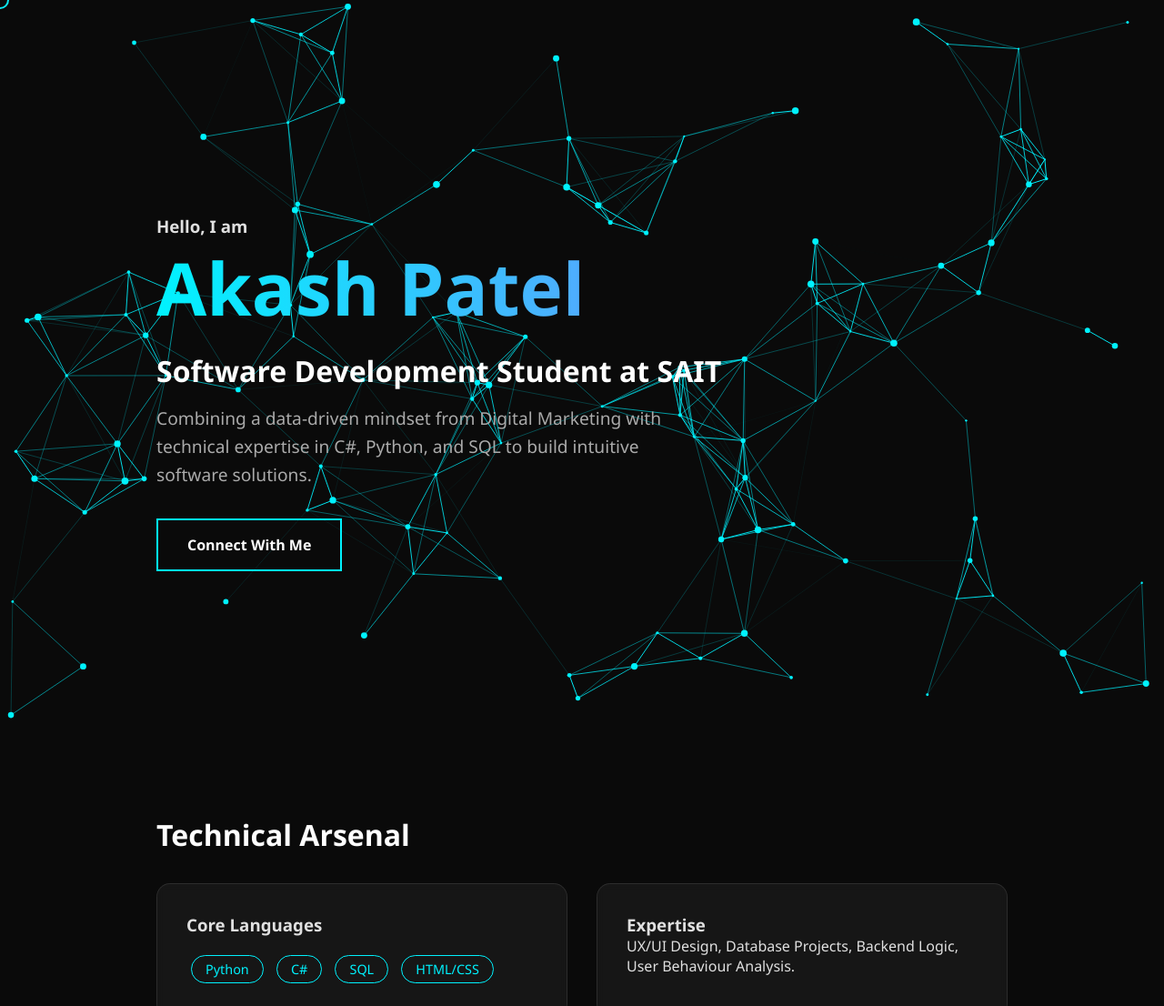
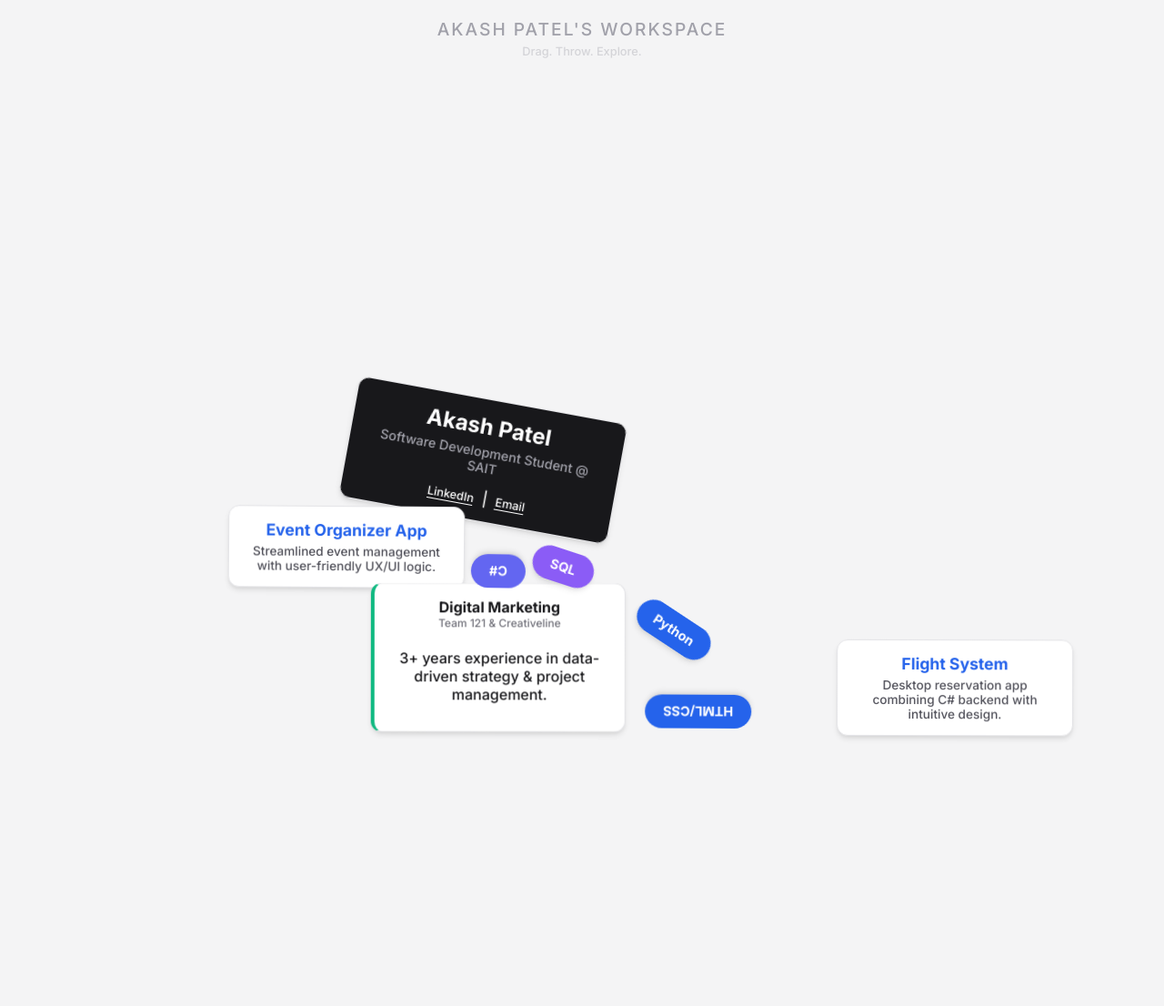
Before and after one commit to Akash-2911/MyPortfolio, a plain HTML site: page index.html in a window 1280 px wide. Shown: the top 1106 px of the page at 91% size. After the commit the page ends 809 px from the top, so only its background shows below. Drawn offline with nearby package versions, Linux system fonts and the light colour scheme.

Commit message:
Update index.html

```diff
--- a/index.html
+++ b/index.html
@@ -2,401 +2,299 @@
 <html lang="en">
 <head>
     <meta charset="UTF-8">
-    <meta name="viewport" content="width=device-width, initial-scale=1.0">
-    <title>Akash Patel | Interactive Portfolio</title>
+    <meta name="viewport" content="width=device-width, initial-scale=1.0, user-scalable=no">
+    <title>Akash Patel | Creative Developer</title>
+    <script src="https://cdnjs.cloudflare.com/ajax/libs/matter-js/0.19.0/matter.min.js"></script>
+
     <style>
-        :root {
-            --primary: #00f2fe;
-            --secondary: #4facfe;
-            --bg: #0a0a0a;
-            --text: #e0e0e0;
-            --card-bg: rgba(255, 255, 255, 0.05);
+        @import url('https://fonts.googleapis.com/css2?family=Inter:wght@300;500;700&display=swap');
+
+        * {
+            box-sizing: border-box;
+            -webkit-tap-highlight-color: transparent;
         }
 
-        * { margin: 0; padding: 0; box-sizing: border-box; cursor: none; /* Custom cursor */ }
-
         body {
-            font-family: 'Segoe UI', Tahoma, Geneva, Verdana, sans-serif;
-            background-color: var(--bg);
-            color: var(--text);
-            overflow-x: hidden;
+            margin: 0;
+            padding: 0;
+            width: 100vw;
+            height: 100vh;
+            overflow: hidden; /* Prevent scrolling, the content is the playground */
+            background-color: #f4f4f5;
+            font-family: 'Inter', sans-serif;
+            color: #18181b;
+            touch-action: none; /* Important for mobile dragging */
         }
 
-        /* Custom Cursor */
-        #cursor {
-            position: fixed;
-            width: 20px;
-            height: 20px;
-            border: 2px solid var(--primary);
-            border-radius: 50%;
+        /* The Instruction Text overlay */
+        #ui-layer {
+            position: absolute;
+            top: 20px;
+            left: 0;
+            width: 100%;
+            text-align: center;
             pointer-events: none;
-            transform: translate(-50%, -50%);
-            transition: width 0.2s, height 0.2s;
-            z-index: 9999;
-            mix-blend-mode: difference;
+            z-index: 0;
         }
 
-        #cursor.hovered {
-            width: 50px;
-            height: 50px;
-            background-color: rgba(0, 242, 254, 0.2);
-            border-color: var(--secondary);
+        h1 {
+            font-size: 1.2rem;
+            font-weight: 500;
+            color: #a1a1aa;
+            margin: 0;
+            text-transform: uppercase;
+            letter-spacing: 2px;
         }
 
-        /* Interactive Background Canvas */
-        canvas {
-            position: fixed;
+        /* Common Physics Item Style */
+        .physics-item {
+            position: absolute;
             top: 0;
             left: 0;
-            width: 100%;
-            height: 100%;
-            z-index: -1;
-        }
-
-        /* Container */
-        .container {
-            max-width: 1000px;
-            margin: 0 auto;
-            padding: 2rem;
-            position: relative;
-            z-index: 1;
-        }
-
-        header {
-            height: 100vh;
             display: flex;
             flex-direction: column;
             justify-content: center;
-            align-items: flex-start;
+            align-items: center;
+            text-align: center;
+            background: white;
+            box-shadow: 0 4px 6px -1px rgba(0, 0, 0, 0.1), 0 2px 4px -1px rgba(0, 0, 0, 0.06);
+            border: 1px solid #e4e4e7;
+            border-radius: 12px;
+            padding: 15px;
+            user-select: none;
+            will-change: transform;
+            cursor: grab;
+            transform-origin: center center;
         }
 
-        h1 {
-            font-size: 5rem;
-            background: linear-gradient(to right, var(--primary), var(--secondary));
-            -webkit-background-clip: text;
-            -webkit-text-fill-color: transparent;
-            margin-bottom: 1rem;
+        .physics-item:active {
+            cursor: grabbing;
+            box-shadow: 0 20px 25px -5px rgba(0, 0, 0, 0.1), 0 10px 10px -5px rgba(0, 0, 0, 0.04);
         }
 
-        h2 {
-            font-size: 2rem;
-            color: #fff;
-            margin-bottom: 1rem;
+        /* Specific Card Styles */
+        .card-profile {
+            background: #18181b; /* Dark card for contrast */
+            color: white;
+            width: 300px;
+        }
+        .card-profile h2 { margin: 0; font-size: 1.5rem; }
+        .card-profile p { color: #a1a1aa; margin: 5px 0 15px 0; font-size: 0.9rem; }
+        .social-links a {
+            color: #fff; text-decoration: none; border-bottom: 1px solid #fff; margin: 0 5px; font-size: 0.8rem;
+            pointer-events: auto; /* Allow clicking links */
         }
 
-        .tagline {
-            font-size: 1.2rem;
-            color: #aaa;
-            max-width: 600px;
-            line-height: 1.6;
+        .card-project {
+            width: 260px;
+            background: #ffffff;
+        }
+        .card-project h3 { margin: 0 0 5px 0; font-size: 1.1rem; color: #2563eb; }
+        .card-project p { font-size: 0.85rem; color: #52525b; margin: 0; }
+
+        .card-exp {
+            width: 280px;
+            border-left: 4px solid #10b981;
+        }
+        .card-exp h3 { margin: 0; font-size: 1rem; }
+        .card-exp span { font-size: 0.75rem; color: #71717a; display: block; margin-bottom: 5px; }
+
+        .skill-ball {
+            border-radius: 50px;
+            background: #2563eb;
+            color: white;
+            font-weight: bold;
+            font-size: 0.9rem;
+            padding: 10px 20px;
+            height: auto;
+            border: none;
         }
 
-        section {
-            padding: 4rem 0;
-            opacity: 0;
-            transform: translateY(20px);
-            transition: all 0.8s ease-out;
-        }
+        .skill-secondary { background: #6366f1; }
+        .skill-tertiary { background: #8b5cf6; }
 
-        section.visible {
-            opacity: 1;
-            transform: translateY(0);
-        }
-
-        .grid {
-            display: grid;
-            grid-template-columns: repeat(auto-fit, minmax(300px, 1fr));
-            gap: 2rem;
-            margin-top: 2rem;
-        }
-
-        .card {
-            background: var(--card-bg);
-            padding: 2rem;
-            border-radius: 15px;
-            border: 1px solid rgba(255,255,255,0.1);
-            transition: transform 0.3s;
-            backdrop-filter: blur(5px);
-        }
-
-        .card:hover {
-            transform: translateY(-10px);
-            border-color: var(--primary);
-        }
-
-        .skill-tag {
-            display: inline-block;
-            padding: 5px 15px;
-            margin: 5px;
-            border-radius: 20px;
-            border: 1px solid var(--primary);
-            color: var(--primary);
-            font-size: 0.9rem;
-        }
-
-        .btn {
-            display: inline-block;
-            margin-top: 2rem;
-            padding: 1rem 2rem;
-            background: transparent;
-            border: 2px solid var(--primary);
-            color: #fff;
-            text-decoration: none;
-            font-weight: bold;
-            transition: all 0.3s;
-        }
-
-        .btn:hover {
-            background: var(--primary);
-            color: #000;
-            box-shadow: 0 0 20px var(--primary);
-        }
-
-        /* Mobile responsiveness */
-        @media (max-width: 768px) {
-            h1 { font-size: 3rem; }
-            .cursor { display: none; } /* Hide custom cursor on touch devices */
-        }
     </style>
 </head>
 <body>
 
-    <div id="cursor"></div>
-    <canvas id="neuroNetwork"></canvas>
-
-    <div class="container">
-        <header>
-            <h3>Hello, I am</h3>
-            <h1>Akash Patel</h1> <h2>Software Development Student at SAIT</h2> <p class="tagline">
-                Combining a data-driven mindset from Digital Marketing with technical expertise in C#, Python, and SQL to build intuitive software solutions. </p>
-            <a href="#contact" class="btn hover-trigger">Connect With Me</a>
-        </header>
-
-        <section id="skills">
-            <h2 class="hover-trigger">Technical Arsenal</h2>
-            <div class="grid">
-                <div class="card hover-trigger">
-                    <h3>Core Languages</h3>
-                    <div style="margin-top:1rem;">
-                        <span class="skill-tag">Python</span>
-                        <span class="skill-tag">C#</span>
-                        <span class="skill-tag">SQL</span>
-                        <span class="skill-tag">HTML/CSS</span>
-                    </div>
-                </div>
-                <div class="card hover-trigger">
-                    <h3>Expertise</h3>
-                    <p>UX/UI Design, Database Projects, Backend Logic, User Behaviour Analysis.</p> </div>
-            </div>
-        </section>
-
-        <section id="projects">
-            <h2 class="hover-trigger">Key Projects</h2>
-            <div class="grid">
-                <div class="card hover-trigger">
-                    <h3>Event Organizer App</h3>
-                    <p>A comprehensive application designed to streamline event management logic with a focus on user-friendly interfaces.</p>
-                </div>
-                <div class="card hover-trigger">
-                    <h3>Flight Reservation System</h3>
-                    <p>A desktop application combining strong backend processing with intuitive UI for booking management.</p>
-                </div>
-            </div>
-        </section>
-
-        <section id="experience">
-            <h2 class="hover-trigger">Experience Journey</h2>
-            <div class="grid">
-                <div class="card hover-trigger">
-                    <h3>Digital Marketing & Strategy</h3>
-                    <p><strong>Team 121 Creators & Creativeline</strong> (2021 - 2024)</p> <p>Developed strong foundations in project management, problem-solving, and adaptability.</p> </div>
-                <div class="card hover-trigger">
-                    <h3>Customer Service</h3>
-                    <p><strong>The Glencoe Club</strong> (Present)</p> <p>Enhancing user experience and service delivery in a fast-paced environment.</p>
-                </div>
-            </div>
-        </section>
-
-        <section id="contact" style="margin-bottom: 4rem;">
-            <h2 class="hover-trigger">Get In Touch</h2>
-            <div class="card hover-trigger" style="text-align: center;">
-                <p>I am currently seeking co-op and internship opportunities.</p> <br>
-                <p><strong>Email:</strong> akash.work2911@gmail.com</p> <p><strong>Phone:</strong> +1 (825)-982-2911</p> <a href="https://www.linkedin.com/in/akashpatel29" class="btn">LinkedIn Profile</a> </div>
-        </section>
+    <div id="ui-layer">
+        <h1>Akash Patel's Workspace</h1>
+        <p style="font-size: 0.8rem; color: #d4d4d8; margin-top: 5px;">Drag. Throw. Explore.</p>
     </div>
 
+    <div id="physics-container"></div>
+
     <script>
-        // --- 1. Custom Cursor Logic ---
-        const cursor = document.getElementById('cursor');
-        const hoverTriggers = document.querySelectorAll('.hover-trigger, a, .btn');
+        // --- 1. CONFIGURATION & DATA ---
+        // Sources mapped from your PDF
+        const data = [
+            {
+                type: 'profile',
+                x: window.innerWidth / 2,
+                y: 150,
+                content: `
+                    <h2>Akash Patel</h2>
+                    <p>Software Development Student @ SAIT</p>
+                    <div class="social-links" onmousedown="event.stopPropagation()">
+                        <a href="https://www.linkedin.com/in/akashpatel29" target="_blank">LinkedIn</a> |
+                        <a href="mailto:akash.work2911@gmail.com">Email</a>
+                    </div>`
+            },
+            {
+                type: 'project',
+                x: window.innerWidth / 2 - 150,
+                y: 300,
+                content: `
+                    <h3>Event Organizer App</h3>
+                    <p>Streamlined event management with user-friendly UX/UI logic.</p>`
+            },
+            {
+                type: 'project',
+                x: window.innerWidth / 2 + 150,
+                y: 350,
+                content: `
+                    <h3>Flight System</h3>
+                    <p>Desktop reservation app combining C# backend with intuitive design.</p>`
+            },
+            {
+                type: 'exp',
+                x: window.innerWidth / 2 - 100,
+                y: 500,
+                content: `
+                    <h3>Digital Marketing</h3>
+                    <span>Team 121 & Creativeline</span>
+                    <p>3+ years experience in data-driven strategy & project management.</p>`
+            },
+            // Skills as "Balls" or "Pills"
+            { type: 'skill', text: 'Python', x: window.innerWidth/2 - 50, y: 200, class: '' },
+            { type: 'skill', text: 'C#', x: window.innerWidth/2 + 50, y: 220, class: 'skill-secondary' },
+            { type: 'skill', text: 'SQL', x: window.innerWidth/2, y: 240, class: 'skill-tertiary' },
+            { type: 'skill', text: 'HTML/CSS', x: window.innerWidth/2 + 20, y: 260, class: '' },
+        ];
 
-        document.addEventListener('mousemove', (e) => {
-            cursor.style.left = e.clientX + 'px';
-            cursor.style.top = e.clientY + 'px';
+        // --- 2. MATTER.JS SETUP ---
+        const Engine = Matter.Engine,
+              Render = Matter.Render,
+              Runner = Matter.Runner,
+              Bodies = Matter.Bodies,
+              Composite = Matter.Composite,
+              Mouse = Matter.Mouse,
+              MouseConstraint = Matter.MouseConstraint,
+              Events = Matter.Events;
+
+        // Create engine
+        const engine = Engine.create();
+        const world = engine.world;
+
+        // Create runner
+        const runner = Runner.create();
+        Runner.run(runner, engine);
+
+        const container = document.getElementById('physics-container');
+        const entities = [];
+
+        // --- 3. CREATE BODIES FROM DATA ---
+
+        data.forEach(item => {
+            // Create DOM element
+            const el = document.createElement('div');
+            el.classList.add('physics-item');
+
+            if(item.type === 'profile') {
+                el.classList.add('card-profile');
+                el.innerHTML = item.content;
+            } else if(item.type === 'project') {
+                el.classList.add('card-project');
+                el.innerHTML = item.content;
+            } else if(item.type === 'exp') {
+                el.classList.add('card-exp');
+                el.innerHTML = item.content;
+            } else if(item.type === 'skill') {
+                el.classList.add('skill-ball');
+                if(item.class) el.classList.add(item.class);
+                el.innerText = item.text;
+            }
+
+            container.appendChild(el);
+
+            // Get dimensions after render to make physics body match
+            const width = el.offsetWidth;
+            const height = el.offsetHeight;
+            const radius = item.type === 'skill' ? 25 : 0; // Approximation for rounded corners
+
+            // Create Physics Body
+            // We use a chamfer (rounded corner) for smoother collisions
+            const body = Bodies.rectangle(item.x, item.y, width, height, {
+                chamfer: { radius: item.type === 'skill' ? 20 : 10 },
+                restitution: 0.5, // Bounciness
+                friction: 0.5,
+                density: 0.04
+            });
+
+            Composite.add(world, body);
+            entities.push({ body: body, element: el });
         });
 
-        hoverTriggers.forEach(trigger => {
-            trigger.addEventListener('mouseenter', () => cursor.classList.add('hovered'));
-            trigger.addEventListener('mouseleave', () => cursor.classList.remove('hovered'));
-        });
+        // --- 4. WALLS (Boundaries) ---
+        let walls = [];
+        function createWalls() {
+            Composite.remove(world, walls);
+            const thickness = 100;
+            const width = window.innerWidth;
+            const height = window.innerHeight;
 
-        // --- 2. Interactive Canvas Background (The "Playable" Element) ---
-        const canvas = document.getElementById('neuroNetwork');
-        const ctx = canvas.getContext('2d');
-        let particlesArray;
+            walls = [
+                Bodies.rectangle(width/2, height + thickness/2, width, thickness, { isStatic: true }), // Floor
+                Bodies.rectangle(width + thickness/2, height/2, thickness, height*4, { isStatic: true }), // Right
+                Bodies.rectangle(-thickness/2, height/2, thickness, height*4, { isStatic: true }) // Left
+            ];
 
-        canvas.width = window.innerWidth;
-        canvas.height = window.innerHeight;
+            Composite.add(world, walls);
+        }
+        createWalls();
+        window.addEventListener('resize', createWalls);
 
-        let mouse = {
-            x: null,
-            y: null,
-            radius: 150 // Interaction radius
-        }
-
-        window.addEventListener('mousemove', function(event) {
-            mouse.x = event.x;
-            mouse.y = event.y;
-        });
-
-        // Create Particle Class
-        class Particle {
-            constructor(x, y, directionX, directionY, size, color) {
-                this.x = x;
-                this.y = y;
-                this.directionX = directionX;
-                this.directionY = directionY;
-                this.size = size;
-                this.color = color;
-            }
-
-            // Method to draw individual particle
-            draw() {
-                ctx.beginPath();
-                ctx.arc(this.x, this.y, this.size, 0, Math.PI * 2, false);
-                ctx.fillStyle = '#00f2fe';
-                ctx.fill();
-            }
-
-            // Check particle position, check mouse position, move the particle, draw the particle
-            update() {
-                // Check if particle is still within canvas
-                if (this.x > canvas.width || this.x < 0) {
-                    this.directionX = -this.directionX;
-                }
-                if (this.y > canvas.height || this.y < 0) {
-                    this.directionY = -this.directionY;
-                }
-
-                // Collision detection - mouse position / particle position
-                let dx = mouse.x - this.x;
-                let dy = mouse.y - this.y;
-                let distance = Math.sqrt(dx*dx + dy*dy);
-
-                // "Playable" element: If mouse is close, particles move away slightly (repel)
-                // OR they can connect (constellation). Let's do connection in connect() function
-                // and subtle attraction here to make it follow user.
-                if (distance < mouse.radius + this.size){
-                    if (mouse.x < this.x && this.x < canvas.width - this.size * 10) {
-                        this.x += 2; // Move away/towards
-                    }
-                    if (mouse.x > this.x && this.x > this.size * 10) {
-                        this.x -= 2;
-                    }
-                    if (mouse.y < this.y && this.y < canvas.height - this.size * 10) {
-                        this.y += 2;
-                    }
-                    if (mouse.y > this.y && this.y > this.size * 10) {
-                        this.y -= 2;
-                    }
-                }
-
-                // Move particle
-                this.x += this.directionX;
-                this.y += this.directionY;
-                this.draw();
-            }
-        }
-
-        // Create particle array
-        function init() {
-            particlesArray = [];
-            let numberOfParticles = (canvas.height * canvas.width) / 9000;
-            for (let i = 0; i < numberOfParticles; i++) {
-                let size = (Math.random() * 3) + 1;
-                let x = (Math.random() * ((innerWidth - size * 2) - (size * 2)) + size * 2);
-                let y = (Math.random() * ((innerHeight - size * 2) - (size * 2)) + size * 2);
-                let directionX = (Math.random() * 2) - 1;
-                let directionY = (Math.random() * 2) - 1;
-                let color = '#00f2fe';
-
-                particlesArray.push(new Particle(x, y, directionX, directionY, size, color));
-            }
-        }
-
-        // Connect particles with lines
-        function connect() {
-            let opacityValue = 1;
-            for (let a = 0; a < particlesArray.length; a++) {
-                for (let b = a; b < particlesArray.length; b++) {
-                    let distance = ((particlesArray[a].x - particlesArray[b].x) * (particlesArray[a].x - particlesArray[b].x))
-                    + ((particlesArray[a].y - particlesArray[b].y) * (particlesArray[a].y - particlesArray[b].y));
-
-                    if (distance < (canvas.width/7) * (canvas.height/7)) {
-                        opacityValue = 1 - (distance/20000);
-                        ctx.strokeStyle = 'rgba(0, 242, 254,' + opacityValue + ')';
-                        ctx.lineWidth = 1;
-                        ctx.beginPath();
-                        ctx.moveTo(particlesArray[a].x, particlesArray[a].y);
-                        ctx.lineTo(particlesArray[b].x, particlesArray[b].y);
-                        ctx.stroke();
-                    }
-                }
-            }
-        }
-
-        // Animation Loop
-        function animate() {
-            requestAnimationFrame(animate);
-            ctx.clearRect(0, 0, innerWidth, innerHeight);
-
-            for (let i = 0; i < particlesArray.length; i++) {
-                particlesArray[i].update();
-            }
-            connect();
-        }
-
-        // Click Explosion (Playable Element)
-        window.addEventListener('click', (e) => {
-            for(let i=0; i<5; i++) {
-                particlesArray.push(new Particle(e.x, e.y, (Math.random()*5)-2.5, (Math.random()*5)-2.5, Math.random()*5 + 2, '#fff'));
+        // --- 5. MOUSE CONTROL ---
+        // We need a "Mouse" for Matter.js to interact with, even though we aren't rendering to canvas.
+        // We attach it to the body for coordinate capture.
+        const mouse = Mouse.create(document.body);
+        const mouseConstraint = MouseConstraint.create(engine, {
+            mouse: mouse,
+            constraint: {
+                stiffness: 0.2,
+                render: { visible: false }
             }
         });
+        Composite.add(world, mouseConstraint);
 
-        // Resize event
-        window.addEventListener('resize', () => {
-            canvas.width = innerWidth;
-            canvas.height = innerHeight;
-            mouse.radius = ((canvas.height/80) * (canvas.height/80));
-            init();
-        });
+        // Fix scroll issue on touch devices
+        mouse.element.removeEventListener("mousewheel", mouse.mousewheel);
+        mouse.element.removeEventListener("DOMMouseScroll", mouse.mousewheel);
 
-        // --- 3. Scroll Reveal Logic ---
-        const observerOptions = { threshold: 0.2 };
-        const observer = new IntersectionObserver((entries) => {
-            entries.forEach(entry => {
-                if (entry.isIntersecting) {
-                    entry.target.classList.add('visible');
-                }
+        // --- 6. ANIMATION LOOP (Sync DOM to Physics) ---
+        function update() {
+            entities.forEach(entity => {
+                const { x, y } = entity.body.position;
+                const angle = entity.body.angle;
+
+                // Update CSS transform
+                entity.element.style.transform = `translate(${x - entity.element.offsetWidth/2}px, ${y - entity.element.offsetHeight/2}px) rotate(${angle}rad)`;
             });
-        }, observerOptions);
+            requestAnimationFrame(update);
+        }
+        update();
 
-        document.querySelectorAll('section').forEach(section => {
-            observer.observe(section);
-        });
+        // --- 7. INTERACTION TWEAK ---
+        // Add a little random velocity on start so they aren't perfectly stacked
+        setTimeout(() => {
+             entities.forEach(ent => {
+                 Matter.Body.setVelocity(ent.body, {
+                     x: (Math.random() - 0.5) * 5,
+                     y: (Math.random() - 0.5) * 5
+                 });
+             });
+        }, 500);
 
-        init();
-        animate();
     </script>
 </body>
 </html>
```
